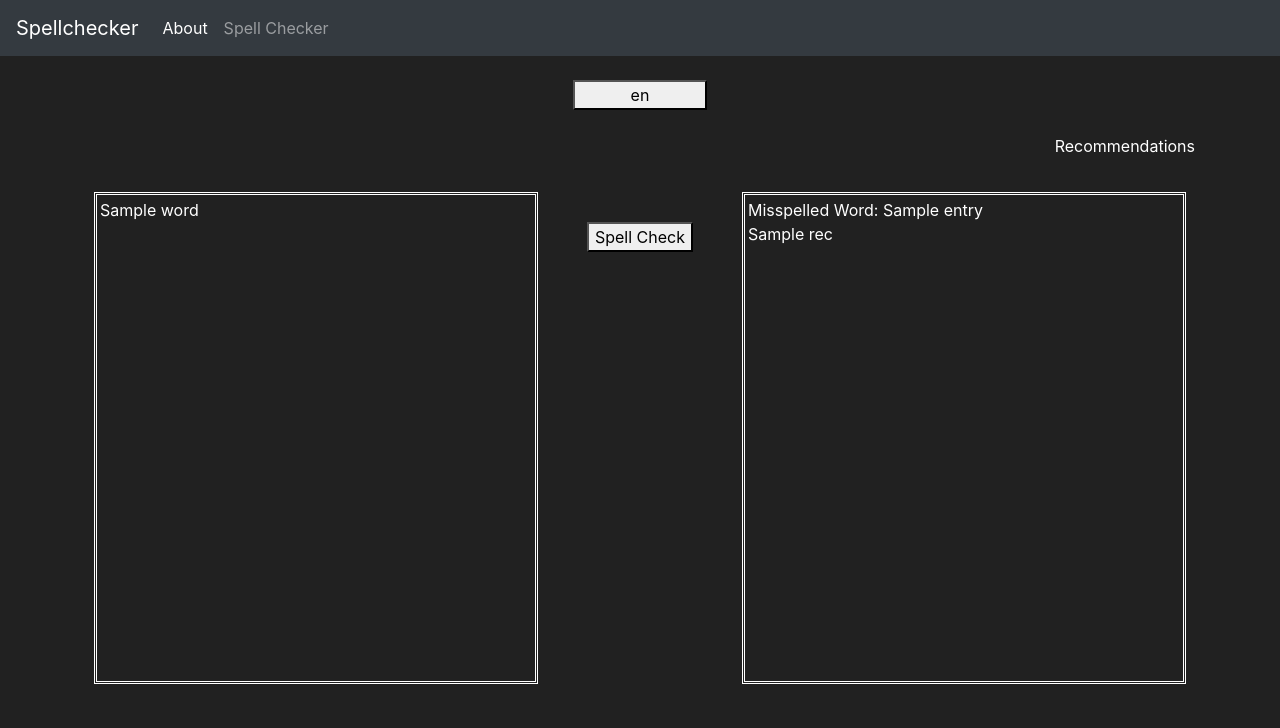
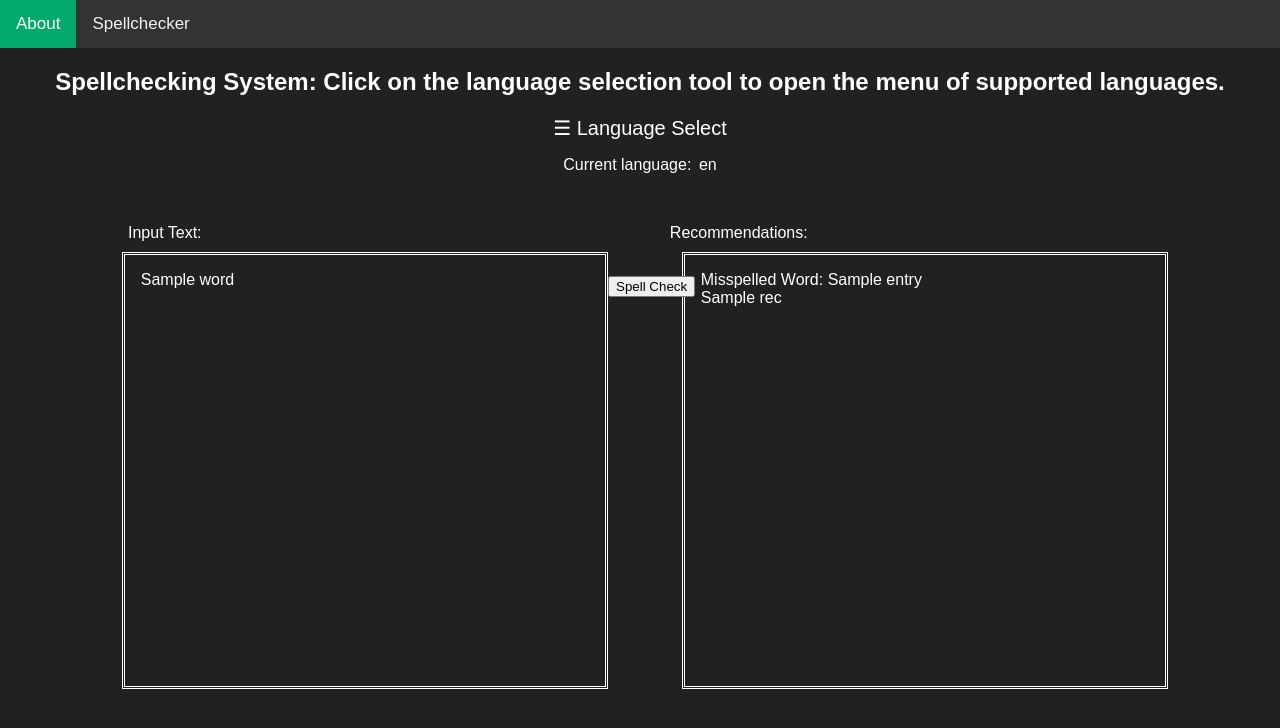
Before and after one commit to GreihMurray/SoftwareDevProject2021, a Flask app: template app/templates/index.html in a window 1280 px wide. Shown: the top 728 px of the page. Run offline with Flask 2, Linux system fonts and the light colour scheme; the template is opened without the code that fills it: most values are stand-ins (such as "Sample title", 1, 10 or a date in 2020); some libraries are stand-ins or nearby versions.

Commit message:
HTML Cleanup

```diff
--- a/app/templates/base.html
+++ b/app/templates/base.html
@@ -7,13 +7,13 @@ Other pages inherit from this file for simplicity.
 <html lang="en">
 
     <head>
-        <!-- Required meta tags -->
         <meta charset="utf-8">
         <meta name="viewport" content="width=device-width, initial-scale=1, shrink-to-fit=no">
-        <!-- Bootstrap CSS -->
-        <link rel="stylesheet" href="https://cdn.jsdelivr.net/npm/bootstrap@4.5.3/dist/css/bootstrap.min.css"
-              integrity="sha384-TX8t27EcRE3e/ihU7zmQxVncDAy5uIKz4rEkgIXeMed4M0jlfIDPvg6uqKI2xXr2"
-              crossorigin="anonymous">
+<!--        <link rel="stylesheet" href="https://cdn.jsdelivr.net/npm/bootstrap@5.1.3/dist/css/bootstrap.min.css"-->
+<!--              integrity="sha384-1BmE4kWBq78iYhFldvKuhfTAU6auU8tT94WrHftjDbrCEXSU1oBoqyl2QvZ6jIW3"-->
+<!--              crossorigin="anonymous">-->
+        <link href="https://cdnjs.cloudflare.com/ajax/libs/font-awesome/4.7.0/css/font-awesome.min.css"
+              rel="stylesheet" crossorigin="anonymous">
 
         <title>
             {% block title%}
@@ -21,90 +21,66 @@ Other pages inherit from this file for simplicity.
         </title>
 
         <style>
-            .Misspelled_words{
-                text-decoration: underline;
-                text-decoration-color: crimson;
-                text-decoration-style: wavy;
-            }
+            .Misspelled_words { text-decoration: underline; text-decoration-color: crimson;
+                text-decoration-style: wavy; }
+            .Recommendation_words { text-decoration: underline; text-decoration-color: navy;
+                text-decoration-style: wavy; }
 
-            .divStyleLeft{
-                width: 40%;
-                height: 60vh;
-                margin:0 auto;
-                outline: white;
-                outline-style: double;
-                outline-width: medium;
-                outline-offset: 3px;
-                text-align: left;
-                float: left;
-                overflow-y: auto;
-            }
+<!--            .btn-style-custom{ width: 100%; }-->
+<!--            .drop-btn-custom{ width: 100%; }-->
 
-            .divStyleRight{
-                width: 40%;
-                height: 60vh;
-                margin:0 auto;
-                outline: white;
-                outline-style: double;
-                outline-width: medium;
-                outline-offset: 3px;
-                text-align: left;
-                float: right;
-                overflow-y: auto;
-          }
-
-            .btn-style-custom{
-                width: 100%;
-            }
-
-            .drop-btn-custom{
-                width: 100%;
-            }
+            body { margin: 0; font-family: Arial, Helvetica, sans-serif; background-color: #212121; color: white }
+            .topnav { overflow: hidden; background-color: #333; }
+            .topnav a { float: left; color: #f2f2f2; text-align: center; padding: 14px 16px; text-decoration: none;
+              font-size: 17px; }
+            .topnav a:hover { background-color: #ddd; color: black; }
+            .topnav a.active { background-color: #04AA6D; color: white; }
         </style>
     </head>
 
     <body>
         <!-- Navbar here -->
-        <nav class="navbar navbar-expand-md navbar-dark bg-dark">
-            <a class="navbar-brand" href="#">Spellchecker</a>
-            <button class="navbar-toggler" type="button" data-toggle="collapse" data-target="#navbarNav">
-                <span class="navbar-toggler-icon"></span>
-            </button>
-            <div class="collapse navbar-collapse" id="navbarNav">
-                <ul class="navbar-nav mr-auto">
-                    <li class="nav-item active">
-                        <a class="nav-link" href="{{ url_for('about_page') }}">About
-                            <span class="sr-only">(current)</span>
-                        </a>
-                    </li>
-                    <li class="nav-item">
-                        <a class="nav-link" href="{{ url_for('index_page') }}">Spell Checker</a>
-                    </li>
-                </ul>
-            </div>
-        </nav>
+        <div class="topnav">
+            <a class="active" href="{{ url_for('about_page') }}">About
+                <span class="sr-only">(current)</span>
+            </a>
+            <a href="{{ url_for('index_page') }}">Spellchecker</a>
+        </div>
+
+<!--         Navbar here -->
+<!--        <nav class="navbar navbar-expand-md navbar-dark bg-dark">-->
+<!--            <a class="navbar-brand" href="#">Spellchecker</a>-->
+<!--            <button class="navbar-toggler" type="button" data-toggle="collapse" data-target="#navbarNav">-->
+<!--                <span class="navbar-toggler-icon"></span>-->
+<!--            </button>-->
+<!--            <div class="collapse navbar-collapse" id="navbarNav">-->
+<!--                <ul class="navbar-nav mr-auto">-->
+<!--                    <li class="nav-item active">-->
+<!--                        <a class="nav-link" href="{{ url_for('about_page') }}">About-->
+<!--                            <span class="sr-only">(current)</span>-->
+<!--                        </a>-->
+<!--                    </li>-->
+<!--                    <li class="nav-item">-->
+<!--                        <a class="nav-link" href="{{ url_for('index_page') }}">Spell Checker</a>-->
+<!--                    </li>-->
+<!--                </ul>-->
+<!--            </div>-->
+<!--        </nav>-->
 
         <!-- Inherits individual page content from block content -->
         {% block content %}
         {% endblock %}
 
-        <script src='https://kit.fontawesome.com/a076d05399.js'></script>
-        <script src="https://code.jquery.com/jquery-3.5.1.slim.min.js"
-                integrity="sha384-DfXdz2htPH0lsSSs5nCTpuj/zy4C+OGpamoFVy38MVBnE+IbbVYUew+OrCXaRkfj"
-                crossorigin="anonymous"></script>
-        <script src="https://cdn.jsdelivr.net/npm/popper.js@1.16.1/dist/umd/popper.min.js"
-                integrity="sha384-9/reFTGAW83EW2RDu2S0VKaIzap3H66lZH81PoYlFhbGU+6BZp6G7niu735Sk7lN"
-                crossorigin="anonymous"></script>
-        <script src="https://stackpath.bootstrapcdn.com/bootstrap/4.5.2/js/bootstrap.min.js"
-                integrity="sha384-B4gt1jrGC7Jh4AgTPSdUtOBvfO8shuf57BaghqFfPlYxofvL8/KUEfYiJOMMV+rV"
-                crossorigin="anonymous"></script>
+<!--        <script src='https://kit.fontawesome.com/a076d05399.js'></script>-->
+<!--        <script src="https://code.jquery.com/jquery-3.5.1.slim.min.js"-->
+<!--                integrity="sha384-DfXdz2htPH0lsSSs5nCTpuj/zy4C+OGpamoFVy38MVBnE+IbbVYUew+OrCXaRkfj"-->
+<!--                crossorigin="anonymous"></script>-->
+<!--        <script src="https://cdn.jsdelivr.net/npm/popper.js@1.16.1/dist/umd/popper.min.js"-->
+<!--                integrity="sha384-9/reFTGAW83EW2RDu2S0VKaIzap3H66lZH81PoYlFhbGU+6BZp6G7niu735Sk7lN"-->
+<!--                crossorigin="anonymous"></script>-->
+<!--        <script src="https://stackpath.bootstrapcdn.com/bootstrap/4.5.2/js/bootstrap.min.js"-->
+<!--                integrity="sha384-B4gt1jrGC7Jh4AgTPSdUtOBvfO8shuf57BaghqFfPlYxofvL8/KUEfYiJOMMV+rV"-->
+<!--                crossorigin="anonymous"></script>-->
     </body>
 
-    <style>
-        body {
-            background-color: #212121;
-            color: white
-        }
-    </style>
-
 </html>
--- a/app/templates/index.html
+++ b/app/templates/index.html
@@ -10,31 +10,53 @@ HTML file that uses base template to create specific page for textbox editor
 
 {% block content %}
     <body class="text-center" onload="setLanguage()">
+
+        <!-- Sidebar navigation container -->
+        <div class="container" style="text-align:center">
+            <h2>Spellchecking System: Click on the language selection tool to open the menu of supported languages.</h2>
+            <span style="font-size:20px;cursor:pointer" onclick="openNav()">&#9776; Language Select</span>
             <br>
-        <!-- Drop down menu button -->
-        <div class="dropdown" style="width:10.5%">
-            <button class="dropbtn drop-btn-custom" id="DropDown">English</button>
-            <div id="myDropdown" class="dropdown-content">
-                <!-- Right now, I have this directing back to the index page, but we can develop
-                    other branch pages for the text box -->
-                <button onclick="lang_select('English')" class="btn btn-light btn-style-custom">English</button>
+            <p style="display:inline-block">Current language:</p>
+            <p style="display:inline-block; padding-left: 0.25%" id="Language">None Selected</p>
+        </div>
+
+        <script>
+            function openNav() { document.getElementById("mySidenav").style.width = "200px"; }
+            function closeNav() { document.getElementById("mySidenav").style.width = "0"; }
+        </script>
+
+        <div id="mySidenav" class="sidenav">
+            <a href="javascript:void(0)" class="closebtn" onclick="closeNav()">&times;</a>
+            <a>Languages:</a>
+            <a onclick="lang_select('English')">English</a>
+            <a onclick="lang_select('Irish')">Irish</a>
+        </div>
+
+        <style>
+            .sidenav { height: 100%; width: 0; position: fixed; z-index: 1; top: 0; left: 0; background-color: #111;
+                overflow-x: hidden; transition: 0.5s; padding-top: 50px; }
+            .sidenav a { padding: 8px 8px 8px 32px; text-decoration: none; font-size: 20px; color: #818181;
+                display: block; transition: 0.3s; }
+            .sidenav a:hover { color: #f1f1f1; }
+            .sidenav .closebtn { position: absolute; top: 0; right: 25px; font-size: 36px; margin-left: 50px; }
+            @media screen and (max-height: 450px) {
+                .sidenav {padding-top: 15px;}
+                .sidenav a {font-size: 18px;}
+            }
+        </style>
+
+        <!-- Textbox descriptions -->
         <br>
-                <button onclick="lang_select('Irish')" class="btn btn-light btn-style-custom">Irish</button>
-            </div>
-        </div>
-        <br><br>
+        <p style="text-align: left; padding-left: 10%;">Input Text:
+            <span style="float:right; padding-right:41%;">Recommendations:</span>
+        </p>
 
-        <div class="container">
-            <p style="text-align: right">Recommendations</p>
-            <br>
+        <!-- Textbox container -->
         <div class="container">
             <form method='POST' id="TextForm" onsubmit="return getContent()" spellcheck="false">
                 <textarea id="InputOutputTextArea" style="display: none" name="TextToCheck"></textarea>
                 <textarea id="LangSelectTextArea" style="display: none" name="LangSelect">English</textarea>
-                        <!--Editable div that will allow for input/destination for output-->
-                        <!--Inluded for loop iterates through every word in input, prints in individual span element, and styles approrpiately-->
-                        <div contenteditable="true" id="InputOutputDiv" class="divStyleLeft">
-
+                <div contenteditable="true" id="InputOutputDiv" class="divStyleLeft" style="float: left">
                     {% for word in misspelled_words%}
                         {%if word[1] != ' '%}
                             <span class={{word[0]}} style="display:inline-block;">{{word[1]}}</span>
@@ -43,11 +65,8 @@ HTML file that uses base template to create specific page for textbox editor
                             <span style="word-spacing:2px;">&nbsp;</span>
                         {%endif%}
                     {% endfor %}
-
                 </div>
-
-                        <div contenteditable="false" id="RecommendationsDiv" class="divStyleRight">
-
+                <div contenteditable="false" id="RecommendationsDiv" class="divStyleRight" style="float:left">
                     {% for entry, recs in recommendations%}
                         <span>Misspelled Word: {{entry}}</span>
                         <br>
@@ -56,16 +75,24 @@ HTML file that uses base template to create specific page for textbox editor
                         {%endfor%}
                         <br><br>
                     {% endfor %}
+                </div>
 
-                        </div>
+                <style>
+                    .divStyleLeft{ width: 35%; height: 50vh; margin-left: 10%; padding: 1%; outline: white;
+                        outline-style: double; outline-width: medium; outline-offset: 3px; text-align: left;
+                        float: left; overflow-y: auto; }
+                    .divStyleRight{ width: 35%; height: 50vh; margin-left:6.75%; padding:1%; outline: white;
+                        outline-style: double; outline-width: medium; outline-offset: 3px; text-align: left;
+                        float: left; overflow-y: auto; }
+                </style>
+
                 <br>
-                    <button type="submit">Spell Check</button>
+
+                <button type="submit" style="margin:0; position:absolute; left:47.5%;">Spell Check</button>
+
             </form>
         </div>
-        </div>
-<!--        <div class="container">-->
-<!--            <p style="text-align: right">Recommendations</p>-->
-<!--            <br>-->
+
         <script>
             var in_out_div = document.getElementById("InputOutputDiv");
             var parent = in_out_div.parentNode.innerHTML;
@@ -115,60 +142,17 @@ HTML file that uses base template to create specific page for textbox editor
 
         function lang_select(word){
             console.log(word);
-            document.querySelector("#DropDown").innerHTML = word;
+            document.querySelector("#Language").innerHTML = word;
             document.getElementById("LangSelectTextArea").innerHTML = word;
         }
 
         function setLanguage(){
             {%if langSelect%}
-                document.querySelector("#DropDown").innerHTML = "{{langSelect}}";
+                document.querySelector("#Language").innerHTML = "{{langSelect}}";
                 document.getElementById("LangSelectTextArea").innerHTML = "{{ langSelect }}"
             {%endif%}
         }
     </script>
 
-    <style>
-<!--        /* Dropdown Button */-->
-<!--        .dropbtn {-->
-<!--            background-color: #04AA6D;-->
-<!--            color: white;-->
-<!--            padding: 16px;-->
-<!--            font-size: 16px;-->
-<!--            border: none;-->
-<!--        }-->
-
-        /* The container <div> - needed to position the dropdown content */
-        .dropdown {
-            position: relative;
-            display: inline-block;
-        }
-
-        /* Dropdown Content (Hidden by Default) */
-        .dropdown-content {
-            display: none;
-            position: absolute;
-            background-color: #f1f1f1;
-            min-width: 160px;
-            box-shadow: 0px 8px 16px 0px rgba(0,0,0,0.2);
-            z-index: 1;
-        }
-
-        /* Links inside the dropdown */
-        .dropdown-content a {
-            color: black;
-            padding: 12px 16px;
-            text-decoration: none;
-            display: block;
-        }
-
-        /* Change color of dropdown links on hover */
-        .dropdown-content a:hover {background-color: #ddd;}
-
-        /* Show the dropdown menu on hover */
-        .dropdown:hover .dropdown-content {display: block;}
-
-        /* Change the background color of the dropdown button when the dropdown content is shown */
-        .dropdown:hover .dropbtn {background-color: #3e8e41;}
-    </style>
 
 {% endblock %}
```
Also changed, not shown: app/templates/about.html (+7 -7 lines). Lines whose indentation alone changed are shown as unchanged.
